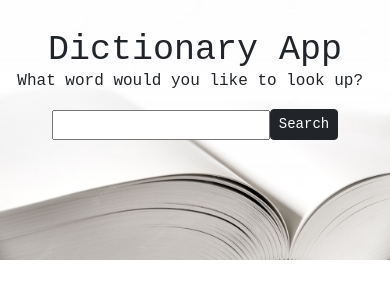
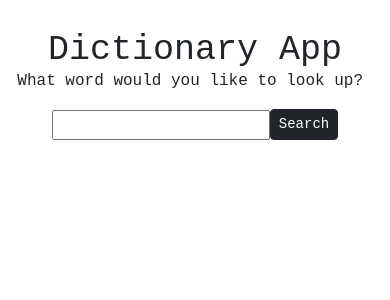
Before and after one commit to chickienickie/dictionary-project, a React (Create React App) app: page / in a window 390 px wide. Shown: the top 300 px of the page. Built offline with nearby package versions, Linux system fonts and the light colour scheme.

Commit message:
set background img to none for mobile devices

```diff
--- a/src/index.css
+++ b/src/index.css
@@ -8,3 +8,9 @@ body {
   background-size: cover;
   text-align: center;
 }
+
+@media (max-width: 900px) {
+  body {
+    background-image: none;
+  }
+}
```
